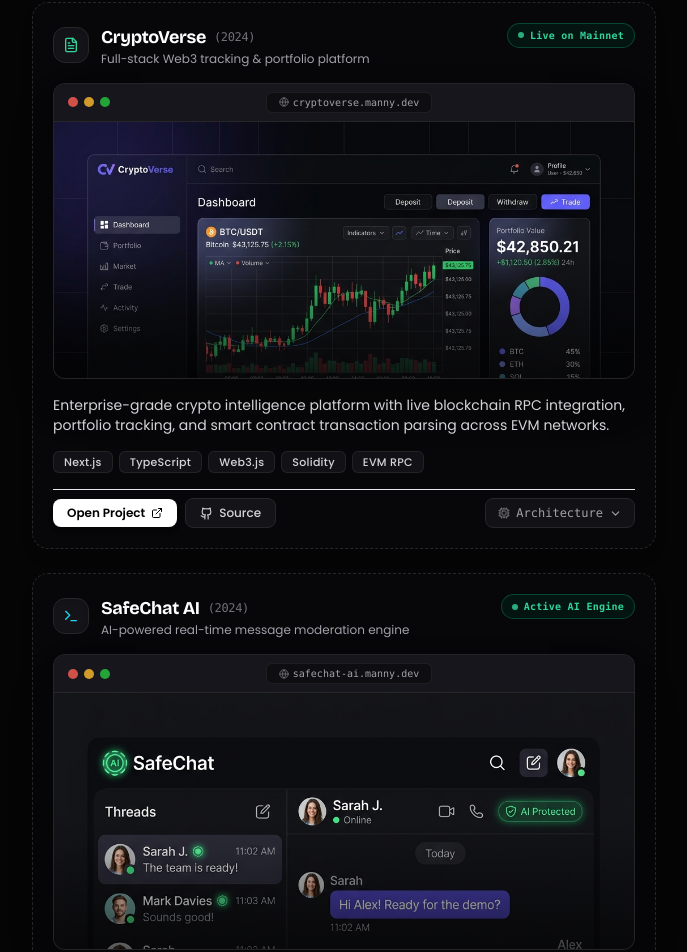
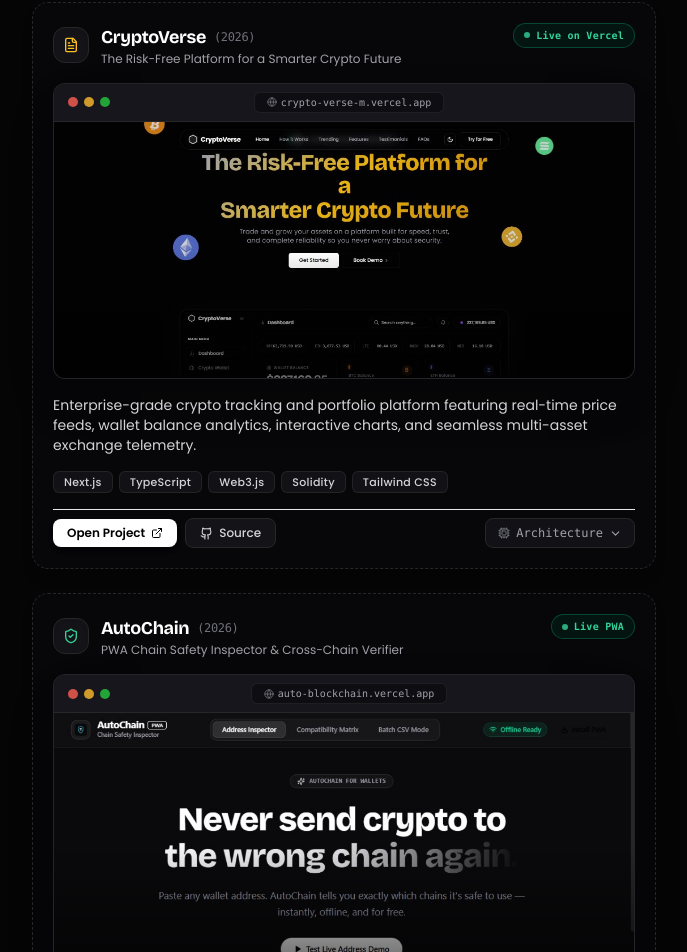
Before and after one commit to manny-the-great/manny.dev3, a Next.js app: page / in a window 1280 px wide. Shown: the part 1858-2810 px from the top of the page, without its empty margins (296-983 px from the left). Built offline with nearby package versions, Linux system fonts and the light colour scheme.

Commit message:
selected projects update

```diff
--- a/src/components/dashboard/BuiltProjects.tsx
+++ b/src/components/dashboard/BuiltProjects.tsx
@@ -15,6 +15,7 @@ import {
   Layers,
   Zap,
   Globe,
+  ShieldCheck,
 } from "lucide-react";
 
 interface BuiltProject {
@@ -42,43 +43,43 @@ const projects: BuiltProject[] = [
   {
     id: "cryptoverse",
     title: "CryptoVerse",
-    subtitle: "Full-stack Web3 tracking & portfolio platform",
+    subtitle: "The Risk-Free Platform for a Smarter Crypto Future",
     description:
-      "Enterprise-grade crypto intelligence platform with live blockchain RPC integration, portfolio tracking, and smart contract transaction parsing across EVM networks.",
-    image: "/assets/cryptoverse.png",
-    domain: "cryptoverse.manny.dev",
-    icon: <FileText size={16} className="text-emerald-400" />,
-    tags: ["Next.js", "TypeScript", "Web3.js", "Solidity", "EVM RPC"],
+      "Enterprise-grade crypto tracking and portfolio platform featuring real-time price feeds, wallet balance analytics, interactive charts, and seamless multi-asset exchange telemetry.",
+    image: "/assets/cryptoverse.jpg",
+    domain: "crypto-verse-m.vercel.app",
+    icon: <FileText size={16} className="text-amber-400" />,
+    tags: ["Next.js", "TypeScript", "Web3.js", "Solidity", "Tailwind CSS"],
     githubUrl: "https://github.com/manny-the-great/CryptoVerse",
-    liveUrl: "https://github.com/manny-the-great/CryptoVerse",
+    liveUrl: "https://crypto-verse-m.vercel.app/",
     status: "live",
-    statusText: "Live on Mainnet",
-    year: "2024",
+    statusText: "Live on Vercel",
+    year: "2026",
     architecture: {
       core: "Connects directly to decentralized RPC nodes with automatic fallback routing to fetch real-time state without centralized database lag.",
       pipeline: "EVM State Parsing → WebSocket Price Stream → Interactive Canvas Charts → Client Cache Hydration.",
-      performance: "Sub-100ms state updates with zero-latency mempool tracking.",
+      performance: "Sub-100ms state updates with real-time multi-asset portfolio valuation.",
     },
   },
   {
-    id: "safechat",
-    title: "SafeChat AI",
-    subtitle: "AI-powered real-time message moderation engine",
+    id: "autochain",
+    title: "AutoChain",
+    subtitle: "PWA Chain Safety Inspector & Cross-Chain Verifier",
     description:
-      "Real-time harmful behavior and toxicity classification engine for high-throughput gaming and Web3 community channels, powered by fine-tuned TensorFlow NLP models.",
-    image: "/assets/safechat.png",
-    domain: "safechat-ai.manny.dev",
-    icon: <Terminal size={16} className="text-cyan-400" />,
-    tags: ["React", "Node.js", "TensorFlow", "Express", "WebSocket"],
-    githubUrl: "https://github.com/manny-the-great/Safe-Chat-Project",
-    liveUrl: "https://github.com/manny-the-great/Safe-Chat-Project",
-    status: "bot",
-    statusText: "Active AI Engine",
-    year: "2024",
+      "Never send crypto to the wrong chain again. High-speed, offline-ready Web3 PWA that inspects wallet addresses, validates EVM & non-EVM checksums, and computes chain compatibility matrices.",
+    image: "/assets/autochain.jpg",
+    domain: "auto-blockchain.vercel.app",
+    icon: <ShieldCheck size={16} className="text-emerald-400" />,
+    tags: ["TypeScript", "PWA", "EVM", "Web3", "Next.js", "Offline-Ready"],
+    githubUrl: "https://github.com/manny-the-great/AutoChain",
+    liveUrl: "https://auto-blockchain.vercel.app/",
+    status: "live",
+    statusText: "Live PWA",
+    year: "2026",
     architecture: {
-      core: "Dual-tier classification engine: regex-based fast heuristic filtering combined with deep learning NLP inference.",
-      pipeline: "Incoming WebSocket Payload → Text Normalizer → Tensor Batch Evaluation → Instant Moderation Webhook.",
-      performance: "Evaluates and flags toxic message payloads in < 45ms before chat broadcast.",
+      core: "Client-side cryptographic checksum parser and address decoder operating 100% offline via service workers with zero RPC latency.",
+      pipeline: "Address Input → Regex & Base58/EIP-55 Checksum Validator → Multi-Chain Compatibility Matrix Engine → Offline Cache Store.",
+      performance: "Instant zero-lag validation in < 5ms with full PWA offline support.",
     },
   },
   {
@@ -89,7 +90,7 @@ const projects: BuiltProject[] = [
       "Cinematic digital automotive showcase engineered with hardware-accelerated 3D scroll physics, dynamic sound integration, and fluid GSAP animation choreographies.",
     image: "/assets/camaro.png",
     domain: "camaro-experience.manny.dev",
-    icon: <Code size={16} className="text-amber-400" />,
+    icon: <Code size={16} className="text-cyan-400" />,
     tags: ["HTML5", "CSS3", "JavaScript", "GSAP", "ScrollTrigger"],
     githubUrl: "https://github.com/manny-the-great/chevrolet",
     liveUrl: "https://github.com/manny-the-great/chevrolet",
--- a/src/components/ui/CommandPalette.tsx
+++ b/src/components/ui/CommandPalette.tsx
@@ -123,7 +123,7 @@ export const CommandPalette = () => {
     {
       id: "nav-projects",
       title: "Featured Projects",
-      subtitle: "CryptoVerse, SafeChat AI & Camaro Showcase",
+      subtitle: "CryptoVerse, AutoChain & Camaro Showcase",
       category: "Navigation",
       icon: <Layers size={15} className="text-zinc-400" />,
       onSelect: () => scrollToSection("projects"),
```
Also changed, not shown: public/assets/autochain.jpg (added), public/assets/cryptoverse.jpg (added).
